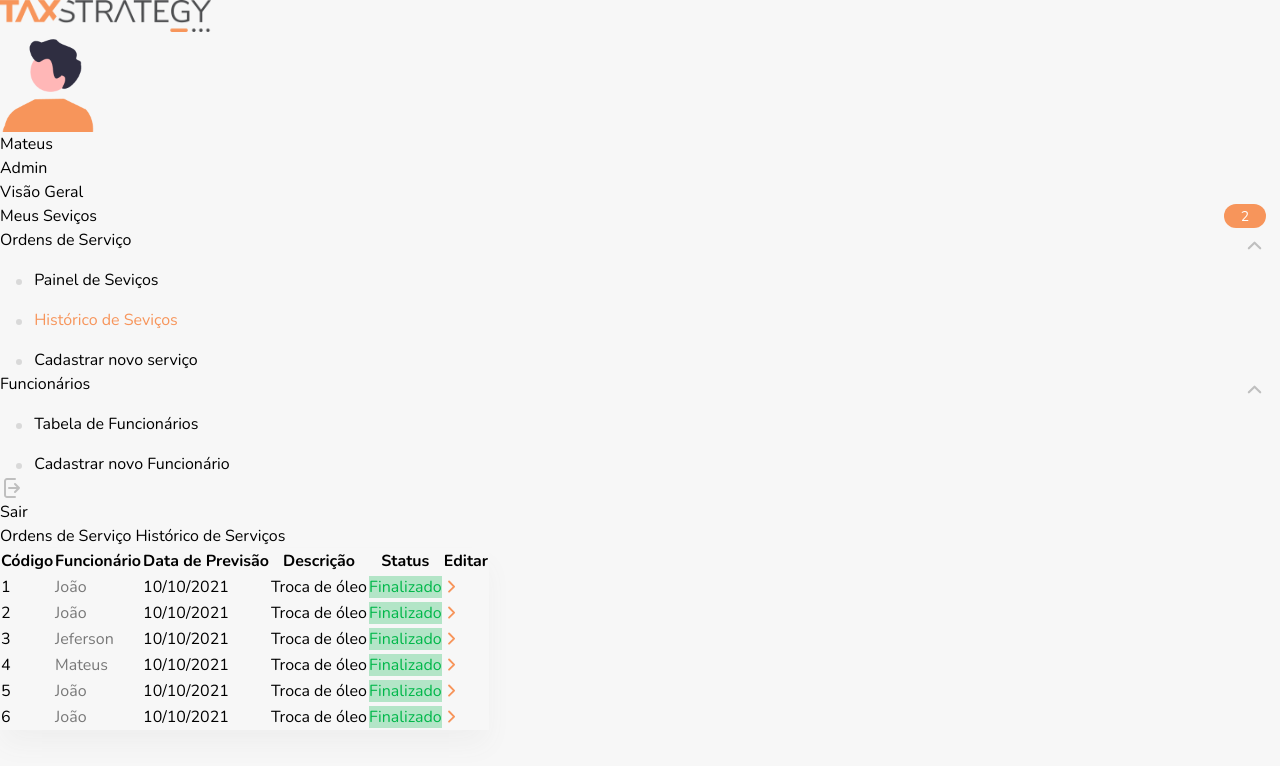
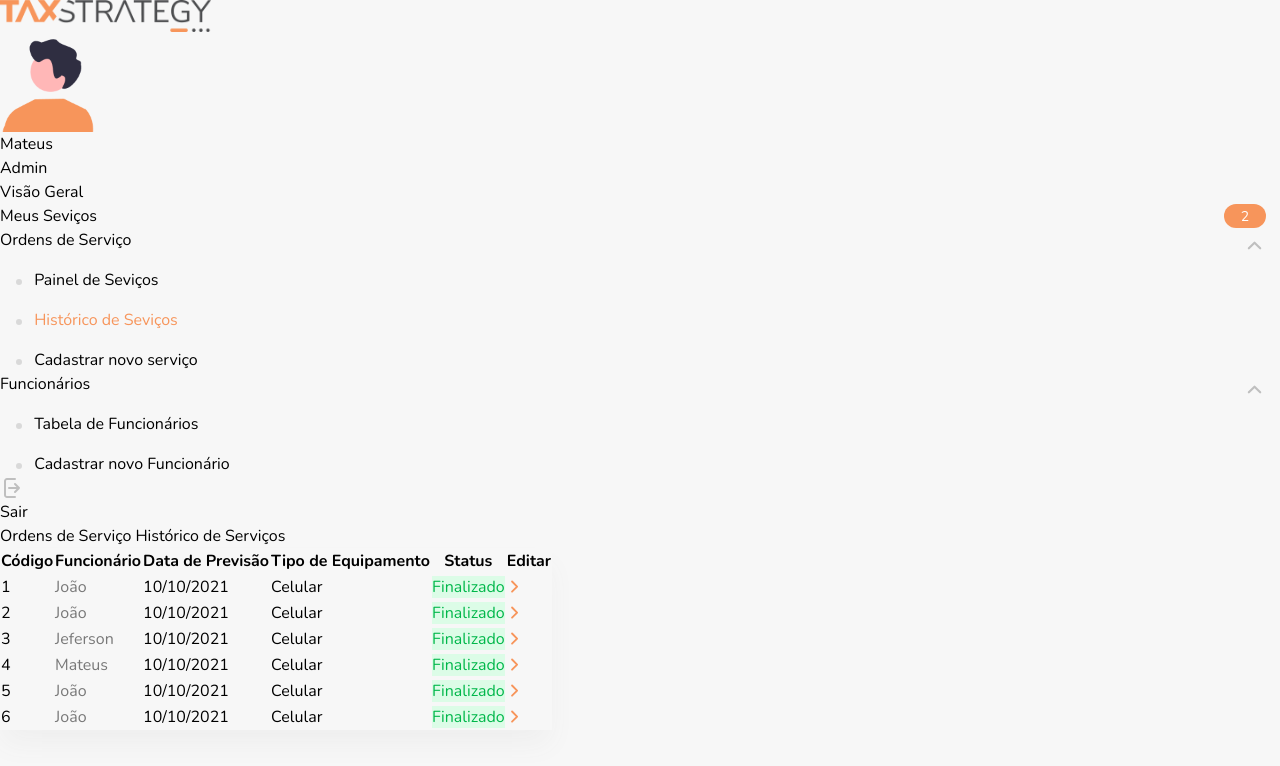
Before and after one commit to mateus-lopes/desafio-taxstrategy, an Angular app: page /services/reports in a window 1280 px wide. Shown: the top 766 px of the page. Built offline with nearby package versions, Linux system fonts and the light colour scheme.

Commit message:
refactor: :art: Organizing the code

```diff
--- a/src/app/app.routes.ts
+++ b/src/app/app.routes.ts
@@ -7,6 +7,7 @@ import { ServicesPanelComponent } from './views/services-panel/services-panel.co
 import { ServicesReportsComponent } from './views/services-reports/services-reports.component';
 import { NotFoundComponent } from './views/not-found/not-found.component';
 import { ServicesEditComponent } from './views/services-edit/services-edit.component';
+import { ServiceReportComponent } from './views/service-report/service-report.component';
 
 export const routes: Routes = [
     {
@@ -39,8 +40,8 @@ export const routes: Routes = [
         component: ServicesReportsComponent
     },
     {
-        path: 'services/reports/:id',
-        component: ServicesEditComponent
+        path: 'services/report/:id',
+        component: ServiceReportComponent,
     },
     {
         path: 'not-found',
--- /dev/null
+++ b/src/app/components/report-service-form/report-service-form.component.html
@@ -0,0 +1,32 @@
+<form [formGroup]="addForm">
+    <div class="flex gap-8">
+        <div class="w-2/3 flex flex-col gap-3 mb-5">
+            <label for="employee">Funcionário</label>
+            <input class="px-6 py-3 rounded-xl focus:outline-none" id="employee" formControlName="employee" readonly />
+        </div>
+        <div class="w-2/3 flex flex-col gap-3 mb-5">
+            <label for="employee">Tipo de Equipamento</label>
+            <input class="px-6 py-3 rounded-xl focus:outline-none" id="equipmentType" formControlName="equipmentType" readonly />
+        </div>
+    </div>
+    <div class="flex gap-8">
+        <div class="w-1/2 flex flex-col gap-3 mb-5">
+            <label for="initialDate">Data de Cadastro</label>
+            <input class="px-6 py-3 rounded-xl focus:outline-none" id="initialDate" (input)="applyDateMask($event, 'initialDate')"
+                placeholder="DD/MM/YYYY" formControlName="initialDate" readonly />
+        </div>
+        <div class="w-1/2 flex flex-col gap-3 mb-5">
+            <label for="finalDate">Previsão dde entrega</label>
+            <input class="px-6 py-3 rounded-xl" type="text" formControlName="finalDate"
+                (input)="applyDateMask($event, 'finalDate')" placeholder="DD/MM/YYYY" readonly/>
+        </div>
+    </div>
+    <div class="flex flex-col gap-3 mb-5">
+        <label for="description">Descrição</label>
+        <textarea class="px-6 py-3 rounded-xl" id="description" [rows]="calculateRows(service.description)" placeholder="Escreva aqui..."
+            formControlName="description" readonly></textarea>
+    </div>
+    <div role="alert" class="alert-info w-full px-4 py-2 border-none bg-green-100 border text-green-800 rounded-lg custom-shadow">
+        Finalziado
+    </div>
+</form>
--- /dev/null
+++ b/src/app/components/report-service-form/report-service-form.component.ts
@@ -0,0 +1,68 @@
+import { Component, Input, signal } from '@angular/core';
+import { FormControl, FormGroup, ReactiveFormsModule, Validators } from '@angular/forms';
+import { BtnComponent } from '../btn/btn.component';
+import { IService } from '../../interfaces/navbar.interface';
+
+@Component({
+  selector: 'app-report-service-form',
+  standalone: true,
+  imports: [
+    ReactiveFormsModule,
+    BtnComponent
+  ],
+  templateUrl: './report-service-form.component.html',
+  styleUrl: './report-service-form.component.scss'
+})
+export class ReportServiceFormComponent {
+  @Input() id: string | undefined;
+  addForm!: FormGroup;
+  loading = signal(false);
+
+  calculateRows(description: string): number {
+    return description.split('\n').reduce((acc, line) => acc + Math.ceil(line.length / 100), 0);
+  }
+
+  service: IService = {
+    ref: "1",
+    finalDate: "02/04/2024",
+    employee: "Mateus Albano",
+    description: "Quando o usuário pressionar a tecla CTRL e clicar nas linhas que ele deseja alterar, então o sistema deve dar destaque às linhas selecionadas utilizando uma cor diferente  das linhas não selecionadas Quando o usuário clicar com o botão direito do mouse sobre as linhas selecionadas, então o sistema deve apresentar um dropdown com as seguintes opções Alterar o funcionário responsável pelo a Quando o usuário pressionar a tecla CTRL e clicar nas linhas que ele deseja alterar, então o sistema deve dar destaque às linhas selecionadas utilizando uma cor diferente  das linhas não selecionadas Quando o usuário clicar com o botão direito do mouse sobre as linhas selecionadas, então o sistema deve apresentar um dropdown com as seguintes opções Alterar o funcionário responsável pelo a",
+    status: "Finalizado",
+    selected: false,
+    initialDate: '02/08/2024',
+    equipmentType: 'Notebook'
+  };
+
+  applyDateMask(event: Event, id_input: string): void {
+    const input = event.target as HTMLInputElement;
+    let value = input.value.replace(/\D/g, ''); // Remove caracteres não numéricos
+
+    if (value.length > 2) {
+      value = `${value.slice(0, 2)}/${value.slice(2)}`;
+    }
+    if (value.length > 5) {
+      value = `${value.slice(0, 5)}/${value.slice(5)}`;
+    }
+
+    input.value = value;
+    this.addForm.get(id_input)?.setValue(value);
+  }
+
+  constructor() {
+    this.addForm = new FormGroup({
+      equipmentType: new FormControl(this.service.equipmentType, [Validators.required]),
+      description: new FormControl(this.service.description, [Validators.required]),
+      initialDate: new FormControl(this.service.initialDate, [Validators.required]),
+      finalDate: new FormControl(this.service.finalDate, [Validators.required]),
+      employee: new FormControl(this.service.employee, []),
+    });
+  }
+
+  submit() {
+    this.loading.set(true);
+    if(this.addForm.valid){
+      console.log(this.addForm.value);
+      this.loading.set(false);
+    }
+  }
+}
--- a/src/app/components/service-table/service-table.component.html
+++ b/src/app/components/service-table/service-table.component.html
@@ -16,7 +16,7 @@
         <th scope="col" class="px-6 py-3 text-left text-xs font-semibold uppercase tracking-wider">Código</th>
         <th scope="col" class="px-6 py-3 text-left text-xs font-semibold uppercase tracking-wider">Funcionário</th>
         <th scope="col" class="px-6 py-3 text-left text-xs font-semibold uppercase tracking-wider">Data de Previsão</th>
-        <th scope="col" class="px-6 py-3 text-left text-xs font-semibold uppercase tracking-wider">Descrição</th>
+        <th scope="col" class="px-6 py-3 text-left text-xs font-semibold uppercase tracking-wider">Tipo de Equipamento</th>
         <th scope="col" class="px-6 py-3 text-left text-xs font-semibold uppercase tracking-wider">Status</th>
         <th scope="col" class="relative px-6 py-3">
           <span class="sr-only">Editar</span>
@@ -42,12 +42,12 @@
           <div class="text-sm font-semibold">{{ service.employee ? service.employee : 'Sem funcionário Responsável' }}</div>
         </td>
         <td class="px-6 py-4 whitespace-nowrap">{{ formatedDate(service.finalDate) }}</td>
-        <td class="px-6 py-4 whitespace-nowrap">{{ service.description.length > 20 ? (service.description | slice:0:20) + '...' : service.description }}</td>
+        <td class="px-6 py-4 whitespace-nowrap">{{ service.equipmentType }}</td>
         <td class="px-6 py-4 whitespace-nowrap">
           <span class="px-2 inline-flex text-xs leading-5 font-semibold rounded-full" [class]="getColor(service.status)">{{ service.status }}</span>
         </td>
         <td class="px-6 py-4 whitespace-nowrap text-right text-sm font-medium">
-          <a class="cursor-pointer" [routerLink]="!onlyRead ? '/services/' + service.ref : '/services/report/' + service.ref">
+          <a class="cursor-pointer" [routerLink]="!onlyRead ? '/services/edit/' + service.ref : '/services/report/' + service.ref">
             <svg style="transform: rotate(90deg)" width="16" height="16" viewBox="0 0 16 16" fill="none" xmlns="http://www.w3.org/2000/svg">
               <path d="M12.6316 10.9474L7.579 5.89473L2.52637 10.9474" stroke="#F7955B" stroke-width="1.89474" stroke-linecap="round" stroke-linejoin="round"/>
           </svg>
--- a/src/app/components/service-table/service-table.component.scss
+++ b/src/app/components/service-table/service-table.component.scss
@@ -39,17 +39,17 @@ tr.dragover {
 
 
 .blue {
-    background-color: #006ab146;
-    color: #03398a;
+    background-color: #dcf3fc;
+    color: #0c4cac;
 }
 
 .green {
-    background-color: #00b74a46;
+    background-color: #dcfce7;
     color: #00b74a;
 }
 
 .red {
-    background-color: #ff00002e;
+    background-color: #fcdcdc;
     color: #ff0000;
 }
 
--- a/src/app/components/service-table/service-table.component.ts
+++ b/src/app/components/service-table/service-table.component.ts
@@ -83,28 +83,11 @@ export class ServiceTableComponent {
     this.services.forEach((service) => (service.selected = !allSelected));
   }
 
-  @Input() services: IService[] = [
-    {
-      ref: "1",
-      finalDate: "2021-10-10",
-      employee: "João",
-      description: "Quando o usuário pressionar a tecla CTRL e clicar nas linhas que ele deseja alterar, então o sistema deve dar destaque às linhas selecionadas utilizando uma cor diferente  das linhas não selecionadas Quando o usuário clicar com o botão direito do mouse sobre as linhas selecionadas, então o sistema deve apresentar um dropdown com as seguintes opções Alterar o funcionário responsável pelo a",
-      status: "Aguardando Funcionário",
-      selected: false,
-      initialDate: '',
-      equipmentType: 'Notebook'
-    },
-    {
-      ref: "2",
-      finalDate: "2021-10-10",
-      employee: "João",
-      description: "Troca de óleo",
-      status: "Aguardando Funcionário",
-      selected: false,
-      initialDate: '',
-      equipmentType: 'Notebook'
-    }
-  ];
+  @Input() services: IService[] = [];
+
+  ngOnInit() {
+    this.services.sort((a, b) => +a.ref - +b.ref);
+  }
   @Input() employees: string[] = ["João", "Jeferson", "Mateus"];
   @Input() onlyRead: boolean = false;
 
--- a/src/app/views/my-services/my-services.component.ts
+++ b/src/app/views/my-services/my-services.component.ts
@@ -18,19 +18,9 @@ import { CommonModule } from '@angular/common';
 export class MyServicesComponent {
   services: IService[] = [
     {
-      ref: "1",
+      ref: "7",
       finalDate: "2021-10-10",
-      employee: "Mateus Lopes Albano",
-      description: "Quando o usuário pressionar a tecla CTRL e clicar nas linhas que ele deseja alterar, então o sistema deve dar destaque às linhas selecionadas utilizando uma cor diferente  das linhas não selecionadas Quando o usuário clicar com o botão direito do mouse sobre as linhas selecionadas, então o sistema deve apresentar um dropdown com as seguintes opções Alterar o funcionário responsável pelo a",
-      status: "Em Andamento",
-      selected: false,
-      initialDate: '',
-      equipmentType: 'Notebook'
-    },
-    {
-      ref: "2",
-      finalDate: "2021-10-10",
-      employee: "Mateus Lopes Albano",
+      employee: "Mateus Albano",
       description: "Troca de óleo",
       status: "Em Andamento",
       selected: false,
@@ -38,24 +28,14 @@ export class MyServicesComponent {
       equipmentType: 'Notebook'
     },
     {
-      ref: "3",
+      ref: "10",
       finalDate: "2021-10-10",
-      employee: "Mateus Lopes Albano",
+      employee: "Mateus Albano",
       description: "Troca de óleo",
       status: "Em Andamento",
       selected: false,
       initialDate: '',
-      equipmentType: 'Computador desktop'
+      equipmentType: 'Celular'
     },
-    {
-      ref: "4",
-      finalDate: "2021-10-10",
-      employee: "Mateus Lopes Albano",
-      description: "Troca de óleo",
-      status: "Em Andamento",
-      selected: false,
-      initialDate: '',
-      equipmentType: 'Monitor'
-    }
   ]
 }
--- /dev/null
+++ b/src/app/views/service-report/service-report.component.html
@@ -0,0 +1,5 @@
+<app-layout path="Ordens de Serviço" [page]="'(Histórioco) Ref ' + id" [currentPage]="'/services/edit/' + id">
+    <div main>
+        <app-report-service-form [id]="id"/>
+    </div>
+</app-layout>
--- a/src/app/views/services-panel/services-panel.component.ts
+++ b/src/app/views/services-panel/services-panel.component.ts
@@ -16,19 +16,39 @@ import { IService } from '../../interfaces/navbar.interface';
 export class ServicesPanelComponent {
   services: IService[] = [
     {
-        ref: "1",
+      ref: "8",
       finalDate: "2021-10-10",
       employee: "João",
+      description: "Troca de óleo",
+      status: "Em Andamento",
+      selected: false,
+      initialDate: '',
+      equipmentType: 'Celular'
+    },
+    {
+      ref: "12",
+      finalDate: "2021-10-10",
+      employee: "",
       description: "Quando o usuário pressionar a tecla CTRL e clicar nas linhas que ele deseja alterar, então o sistema deve dar destaque às linhas selecionadas utilizando uma cor diferente  das linhas não selecionadas Quando o usuário clicar com o botão direito do mouse sobre as linhas selecionadas, então o sistema deve apresentar um dropdown com as seguintes opções Alterar o funcionário responsável pelo a",
-        status: "Em Andamento",
+      status: "Aguardando Funcionário",
       selected: false,
       initialDate: '',
       equipmentType: 'Notebook'
     },
     {
-        ref: "2",
+      ref: "9",
       finalDate: "2021-10-10",
-        employee: "João",
+      employee: "Jeferson",
+      description: "Troca de óleo",
+      status: "Em Andamento",
+      selected: false,
+      initialDate: '',
+      equipmentType: 'Monitor'
+    },
+    {
+      ref: "7",
+      finalDate: "2021-10-10",
+      employee: "Mateus Albano",
       description: "Troca de óleo",
       status: "Em Andamento",
       selected: false,
@@ -36,44 +56,24 @@ export class ServicesPanelComponent {
       equipmentType: 'Notebook'
     },
     {
-        ref: "3",
+      ref: "10",
       finalDate: "2021-10-10",
-        employee: "Jeferson",
+      employee: "Mateus Albano",
       description: "Troca de óleo",
       status: "Em Andamento",
       selected: false,
       initialDate: '',
-        equipmentType: 'Notebook'
+      equipmentType: 'Celular'
     },
     {
-        ref: "4",
-        finalDate: "2021-10-10",
-        employee: "Carlos",
-        description: "Troca de óleo",
-        status: "Em Andamento",
-        selected: false,
-        initialDate: '',
-        equipmentType: 'Notebook'
-      },
-      {
-        ref: "5",
+      ref: "11",
       finalDate: "2021-10-10",
       employee: "",
       description: "Troca de óleo",
       status: "Aguardando Funcionário",
       selected: false,
       initialDate: '',
-        equipmentType: 'Notebook'
-      },
-      {
-        ref: "6",
-        finalDate: "2021-10-10",
-        employee: "",
-        description: "Troca de óleo",
-        status: "Aguardando Funcionário",
-        selected: false,
-        initialDate: '',
-        equipmentType: 'Notebook'
+      equipmentType: 'TV'
     },
   ]
 }
```
Also changed, not shown: src/app/views/service-report/service-report.component.ts (added, +26 -0 lines), src/app/components/report-service-form/report-service-form.component.scss (added), src/app/views/service-report/service-report.component.scss (added), 2 other files (tests, documents, lock files or other folders). Lines whose indentation alone changed are shown as unchanged.
